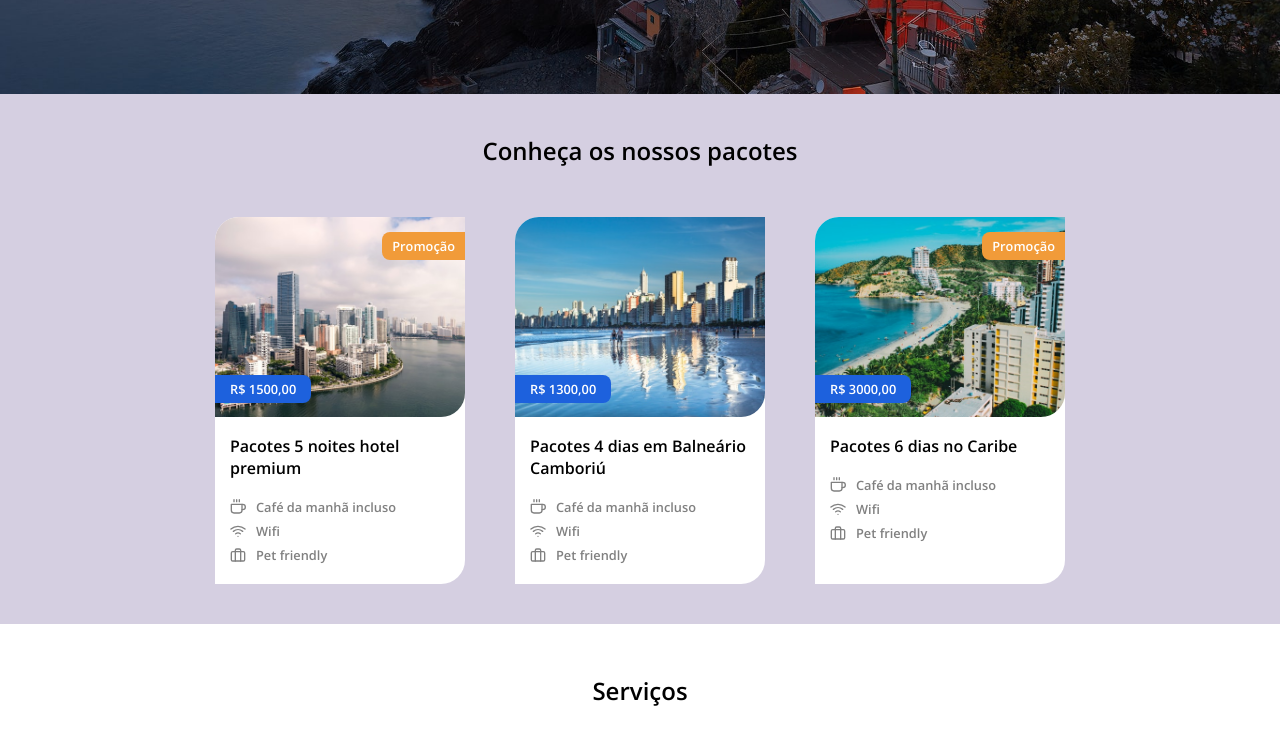
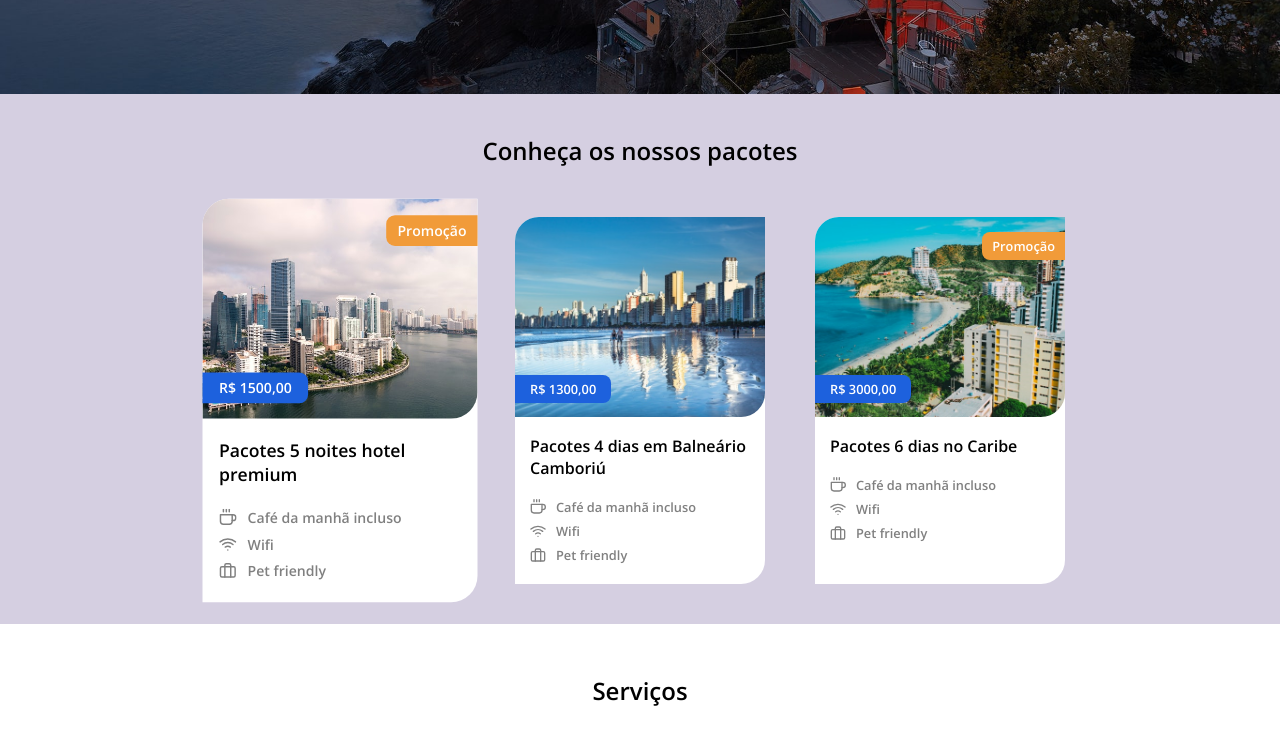
Before and after one commit to W-Carlos/Agencia-de-Viagem, a plain HTML site: page index.html in a window 1280 px wide. In both pictures the pointer is over the element 340 px from the left and 956 px from the top of the page. Shown: the part 556-1295 px from the top of the page. Drawn offline with nearby package versions, Linux system fonts and the light colour scheme.

Commit message:
cards
adicionei uma transição nos cards

```diff
--- a/style.css
+++ b/style.css
@@ -94,6 +94,7 @@ button:hover{
     border-radius: 24px 0;
     margin: 25px;
     position: relative;
+    transition: all 1s;
 }
 
 .pacotes .card-image {
@@ -159,6 +160,10 @@ button:hover{
     color: white;
 }
 
+.card:hover {
+    transform: scale(1.1);
+}
+
 /*SERVIÇOS*/
 .servicos {
     padding: 15px;
@@ -218,6 +223,10 @@ button:hover{
     background-color: #1D61DD;
 }
 
+.servicos button:hover {
+    background-color: #387dff;
+}
+
 /*RESPONSIVIDADE*/
 /*Landscape phone to portrait table*/
 @media (max-width: 767px){
```
